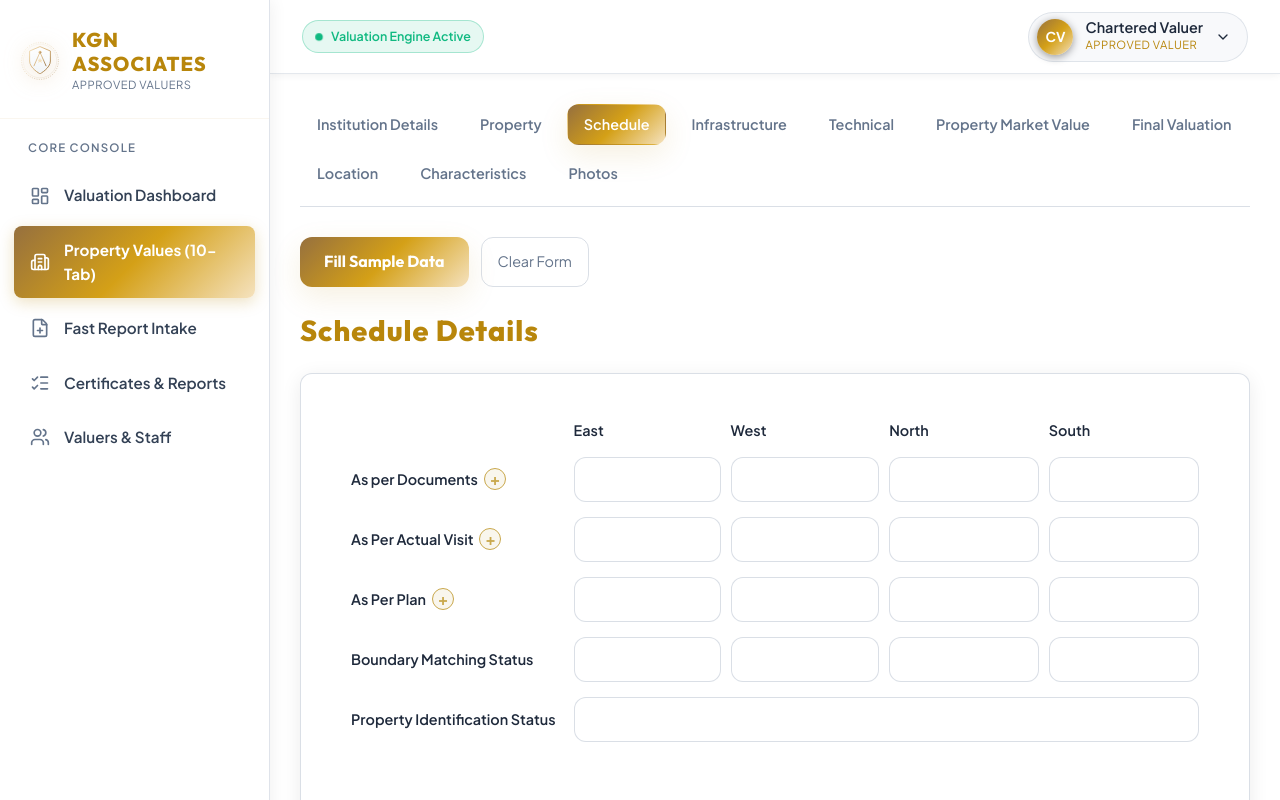
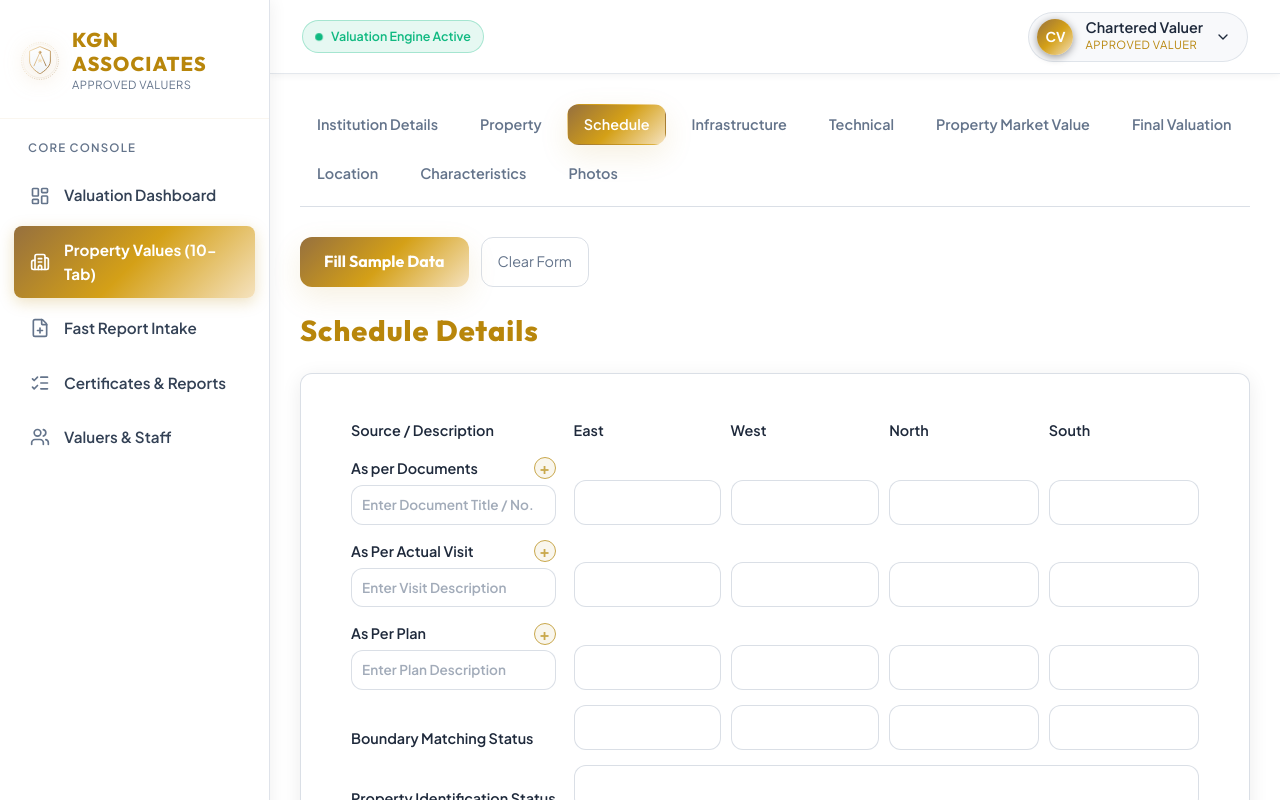
Before and after one commit to omchangela/kgn-associates, a Next.js app: page /property-values in a window 1280 px wide. Both pictures are taken after a click on the button "Schedule". Shown: the top 800 px of the page. Built offline with nearby package versions, Linux system fonts and the light colour scheme.

Commit message:
feat: add description/title input box for all boundary features and all extra rows added via + symbol

```diff
--- a/src/app/property-values/page.js
+++ b/src/app/property-values/page.js
@@ -1524,42 +1524,72 @@ const MeasurementMatchingCard = ({ title, sectionKey }) => {
 
 const BoundaryTable = () => {
   const { formData, updateField } = useFormContext();
-  const sched = formData.scheduleDetails;
+  const sched = formData.scheduleDetails || {};
   const directions = ['east', 'west', 'north', 'south'];
 
-  // Extra rows state: { docs: [[...4 values]], actual: [[...4 values]], plan: [[...4 values]] }
-  const [extraRows, setExtraRows] = React.useState({ docs: [], actual: [], plan: [] });
-
-  const getFieldName = (prefix, direction) => `${direction}_boundary_${prefix}`;
+  const extraBoundaries = sched.extra_boundaries || { docs: [], actual: [], plan: [] };
 
   const addExtraRow = (key) => {
-    setExtraRows(prev => ({ ...prev, [key]: [...prev[key], ['', '', '', '']] }));
+    const currentList = Array.isArray(extraBoundaries[key]) ? extraBoundaries[key] : [];
+    const updatedList = [...currentList, { title: '', values: ['', '', '', ''] }];
+    updateField('scheduleDetails', 'extra_boundaries', { ...extraBoundaries, [key]: updatedList });
+  };
+
+  const removeExtraRow = (key, rowIdx) => {
+    const currentList = Array.isArray(extraBoundaries[key]) ? extraBoundaries[key] : [];
+    const updatedList = currentList.filter((_, i) => i !== rowIdx);
+    updateField('scheduleDetails', 'extra_boundaries', { ...extraBoundaries, [key]: updatedList });
+  };
+
+  const updateExtraTitle = (key, rowIdx, val) => {
+    const currentList = Array.isArray(extraBoundaries[key]) ? extraBoundaries[key] : [];
+    const updatedList = currentList.map((row, ri) => {
+      if (ri !== rowIdx) return row;
+      if (typeof row === 'object' && !Array.isArray(row)) {
+        return { ...row, title: val };
+      }
+      return { title: val, values: Array.isArray(row) ? row : ['', '', '', ''] };
+    });
+    updateField('scheduleDetails', 'extra_boundaries', { ...extraBoundaries, [key]: updatedList });
   };
 
   const updateExtraCell = (key, rowIdx, colIdx, val) => {
-    setExtraRows(prev => {
-      const updated = prev[key].map((row, ri) =>
-        ri === rowIdx ? row.map((cell, ci) => ci === colIdx ? val : cell) : row
-      );
-      return { ...prev, [key]: updated };
+    const currentList = Array.isArray(extraBoundaries[key]) ? extraBoundaries[key] : [];
+    const updatedList = currentList.map((row, ri) => {
+      if (ri !== rowIdx) return row;
+      const currentValues = Array.isArray(row)
+        ? [...row]
+        : (Array.isArray(row?.values) ? [...row.values] : ['', '', '', '']);
+      currentValues[colIdx] = val;
+      if (typeof row === 'object' && !Array.isArray(row)) {
+        return { ...row, values: currentValues };
+      }
+      return { title: '', values: currentValues };
     });
-  };
-
-  const removeExtraRow = (key, rowIdx) => {
-    setExtraRows(prev => ({ ...prev, [key]: prev[key].filter((_, i) => i !== rowIdx) }));
+    updateField('scheduleDetails', 'extra_boundaries', { ...extraBoundaries, [key]: updatedList });
+  };
+
+  const getRowTitle = (r) => (r && typeof r === 'object' && !Array.isArray(r) ? r.title || '' : '');
+  const getRowValue = (r, ci) => {
+    if (Array.isArray(r)) return r[ci] || '';
+    if (r && Array.isArray(r.values)) return r.values[ci] || '';
+    return '';
   };
 
   const staticRows = [
-    { label: 'As per Documents', prefix: 'docs', extraKey: 'docs' },
-    { label: 'As Per Actual Visit', prefix: 'actual', extraKey: 'actual' },
-    { label: 'As Per Plan', prefix: 'plan', extraKey: 'plan' },
+    { label: 'As per Documents', prefix: 'docs', extraKey: 'docs', titlePlaceholder: 'Enter Document Title / No.' },
+    { label: 'As Per Actual Visit', prefix: 'actual', extraKey: 'actual', titlePlaceholder: 'Enter Visit Description' },
+    { label: 'As Per Plan', prefix: 'plan', extraKey: 'plan', titlePlaceholder: 'Enter Plan Description' },
     { label: 'Boundary Matching Status', prefix: 'status', extraKey: null },
     { label: 'Property Identification Status', prefix: 'identification', single: true, extraKey: null },
   ];
 
   const labelCellStyle = {
-    fontSize: '0.9rem', fontWeight: '600', color: 'var(--text-primary)',
-    whiteSpace: 'nowrap', paddingRight: '8px',
+    fontSize: '0.9rem',
+    fontWeight: '600',
+    color: 'var(--text-primary)',
+    whiteSpace: 'nowrap',
+    paddingRight: '8px',
   };
 
   const plusBtnStyle = {
@@ -1603,7 +1633,9 @@ const BoundaryTable = () => {
       <table style={{ width: '100%', borderCollapse: 'separate', borderSpacing: '10px 15px' }}>
         <thead>
           <tr>
-            <th style={{ textAlign: 'left', width: '22%' }}></th>
+            <th style={{ textAlign: 'left', width: '24%', fontWeight: '600', fontSize: '0.9rem', color: 'var(--text-primary)' }}>
+              Source / Description
+            </th>
             {directions.map((dir) => (
               <th key={dir} style={{ textAlign: 'left', fontWeight: '600', fontSize: '0.9rem', color: 'var(--text-primary)' }}>
                 {dir.charAt(0).toUpperCase() + dir.slice(1)}
@@ -1613,13 +1645,14 @@ const BoundaryTable = () => {
         </thead>
         <tbody>
           {staticRows.map((row) => {
-            const extra = row.extraKey ? extraRows[row.extraKey] : [];
+            const extra = row.extraKey && Array.isArray(extraBoundaries[row.extraKey]) ? extraBoundaries[row.extraKey] : [];
             return (
               <React.Fragment key={row.label}>
                 {/* Main row */}
                 <tr>
-                  <td style={labelCellStyle}>
-                    <div style={{ display: 'flex', alignItems: 'center' }}>
+                  <td style={{ ...labelCellStyle, verticalAlign: 'bottom' }}>
+                    <div style={{ display: 'flex', flexDirection: 'column', gap: '5px' }}>
+                      <div style={{ display: 'flex', alignItems: 'center', justifyContent: 'space-between' }}>
                         <span>{row.label}</span>
                         {row.extraKey && (
                           <button
@@ -1630,24 +1663,33 @@ const BoundaryTable = () => {
                           >+</button>
                         )}
                       </div>
+                      {row.extraKey && (
+                        <input
+                          type="text"
+                          className={styles.inputField}
+                          style={{ padding: '8px 10px', fontSize: '0.85rem', width: '100%' }}
+                          placeholder={row.titlePlaceholder || 'Enter description / title'}
+                          value={sched[`${row.prefix}_title`] || ''}
+                          onChange={(e) => updateField('scheduleDetails', `${row.prefix}_title`, e.target.value)}
+                        />
+                      )}
+                    </div>
                   </td>
                   {row.single ? (
-                    <td colSpan={4}>
+                    <td colSpan={4} style={{ verticalAlign: 'bottom' }}>
                       <input
                         type="text"
                         className={styles.inputField}
                         style={{ padding: '10px', fontSize: '0.9rem', width: '100%' }}
-                        value={sched.property_identification_status}
+                        value={sched.property_identification_status || ''}
                         onChange={(e) => updateField('scheduleDetails', 'property_identification_status', e.target.value)}
                       />
                     </td>
                   ) : (
                     directions.map((dir) => {
-                      const fieldName = row.prefix === 'identification'
-                        ? 'property_identification_status'
-                        : `${dir}_boundary_${row.prefix}`;
+                      const fieldName = `${dir}_boundary_${row.prefix}`;
                       return (
-                        <td key={fieldName}>
+                        <td key={fieldName} style={{ verticalAlign: 'bottom' }}>
                           <input
                             type="text"
                             className={styles.inputField}
@@ -1660,12 +1702,16 @@ const BoundaryTable = () => {
                     })
                   )}
                 </tr>
+
                 {/* Extra rows */}
-                {extra.map((extraRowValues, ri) => (
+                {extra.map((extraRow, ri) => (
                   <tr key={`${row.extraKey}-extra-${ri}`}>
-                    <td style={labelCellStyle}>
-                      <div style={{ display: 'flex', alignItems: 'center', paddingLeft: '12px' }}>
-                        <span style={{ fontSize: '0.8rem', color: 'var(--text-muted)' }}>{row.label} {ri + 2}</span>
+                    <td style={{ ...labelCellStyle, verticalAlign: 'bottom' }}>
+                      <div style={{ display: 'flex', flexDirection: 'column', gap: '5px' }}>
+                        <div style={{ display: 'flex', alignItems: 'center', justifyContent: 'space-between' }}>
+                          <span style={{ fontSize: '0.82rem', fontWeight: '600', color: 'var(--text-muted)' }}>
+                            {row.label} {ri + 2}
+                          </span>
                           <button
                             type="button"
                             style={minusBtnStyle}
@@ -1673,14 +1719,23 @@ const BoundaryTable = () => {
                             onClick={() => removeExtraRow(row.extraKey, ri)}
                           >−</button>
                         </div>
+                        <input
+                          type="text"
+                          className={styles.inputField}
+                          style={{ padding: '8px 10px', fontSize: '0.85rem', width: '100%' }}
+                          placeholder={row.titlePlaceholder || 'Enter description / title'}
+                          value={getRowTitle(extraRow)}
+                          onChange={(e) => updateExtraTitle(row.extraKey, ri, e.target.value)}
+                        />
+                      </div>
                     </td>
                     {directions.map((dir, ci) => (
-                      <td key={`${row.extraKey}-${ri}-${ci}`}>
+                      <td key={`${row.extraKey}-${ri}-${ci}`} style={{ verticalAlign: 'bottom' }}>
                         <input
                           type="text"
                           className={styles.inputField}
                           style={{ padding: '10px', fontSize: '0.9rem', width: '100%' }}
-                          value={extraRowValues[ci]}
+                          value={getRowValue(extraRow, ci)}
                           onChange={(e) => updateExtraCell(row.extraKey, ri, ci, e.target.value)}
                         />
                       </td>
--- a/src/app/property-values/propertyFormState.js
+++ b/src/app/property-values/propertyFormState.js
@@ -78,6 +78,10 @@ export const initialFormData = {
     west_boundary_status: '',
     north_boundary_status: '',
     south_boundary_status: '',
+    docs_title: '',
+    actual_title: '',
+    plan_title: '',
+    extra_boundaries: { docs: [], actual: [], plan: [] },
     property_identification_status: '',
     construction_type: '',
     other_construction_type: '',
@@ -349,6 +353,10 @@ export const getSampleFormData = () => {
       west_boundary_status: 'Matched',
       north_boundary_status: 'Matched',
       south_boundary_status: 'Matched',
+      docs_title: 'Sale Deed No. 4521/2018',
+      actual_title: 'Site Physical Inspection',
+      plan_title: 'Sanctioned Layout Plan',
+      extra_boundaries: { docs: [], actual: [], plan: [] },
       property_identification_status: 'Identified',
       construction_type: 'rcc',
       roof_type: 'flat',
--- a/src/models/ValuationReport.js
+++ b/src/models/ValuationReport.js
@@ -126,6 +126,10 @@ const ValuationReportSchema = new mongoose.Schema(
       west_boundary_status: { type: String, default: '' },
       north_boundary_status: { type: String, default: '' },
       south_boundary_status: { type: String, default: '' },
+      docs_title: { type: String, default: '' },
+      actual_title: { type: String, default: '' },
+      plan_title: { type: String, default: '' },
+      extra_boundaries: { type: mongoose.Schema.Types.Mixed, default: () => ({ docs: [], actual: [], plan: [] }) },
       property_identification_status: { type: String, default: '' },
       construction_type: { type: String, default: '' },
       other_construction_type: { type: String, default: '' },
```
Lines whose indentation alone changed are shown as unchanged.
